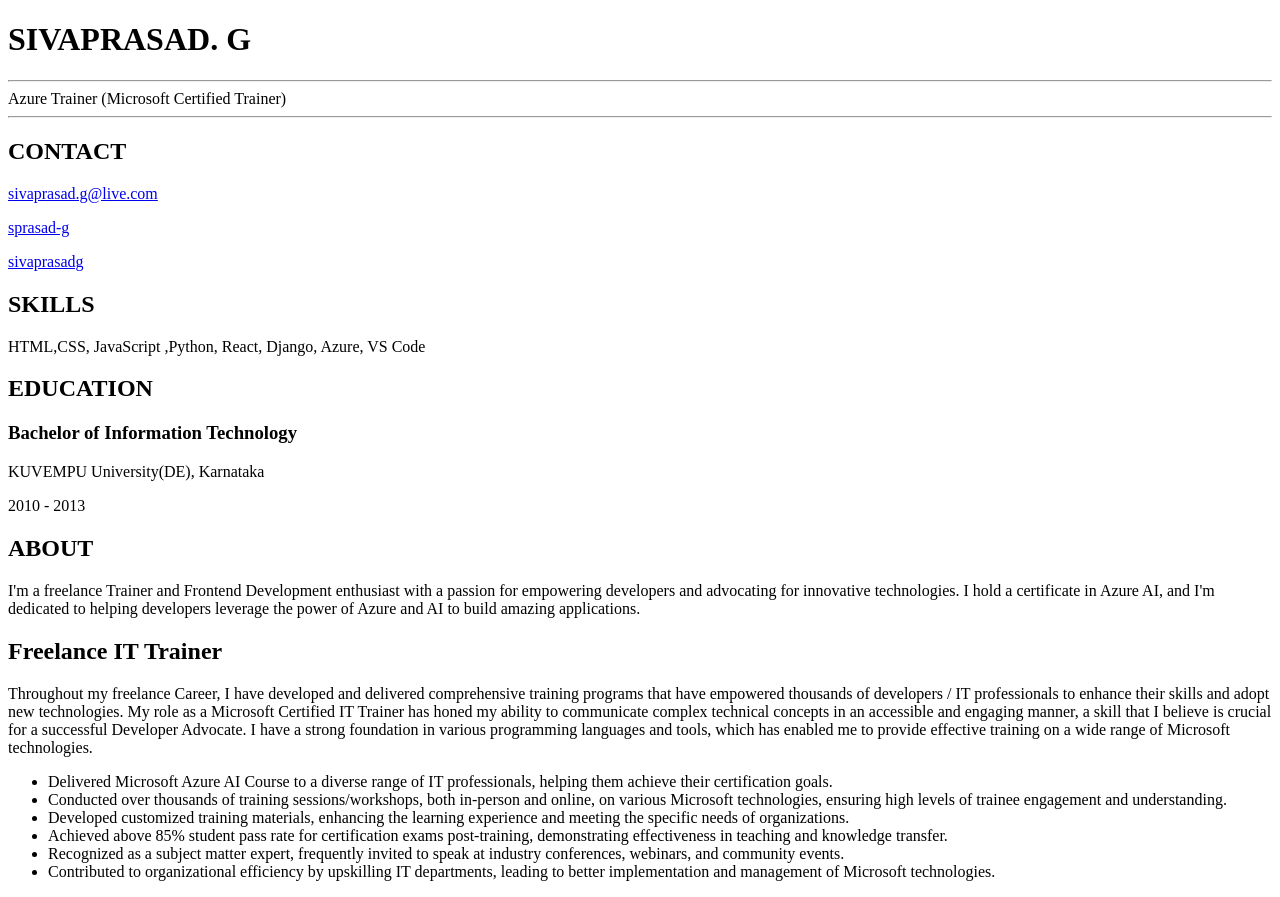
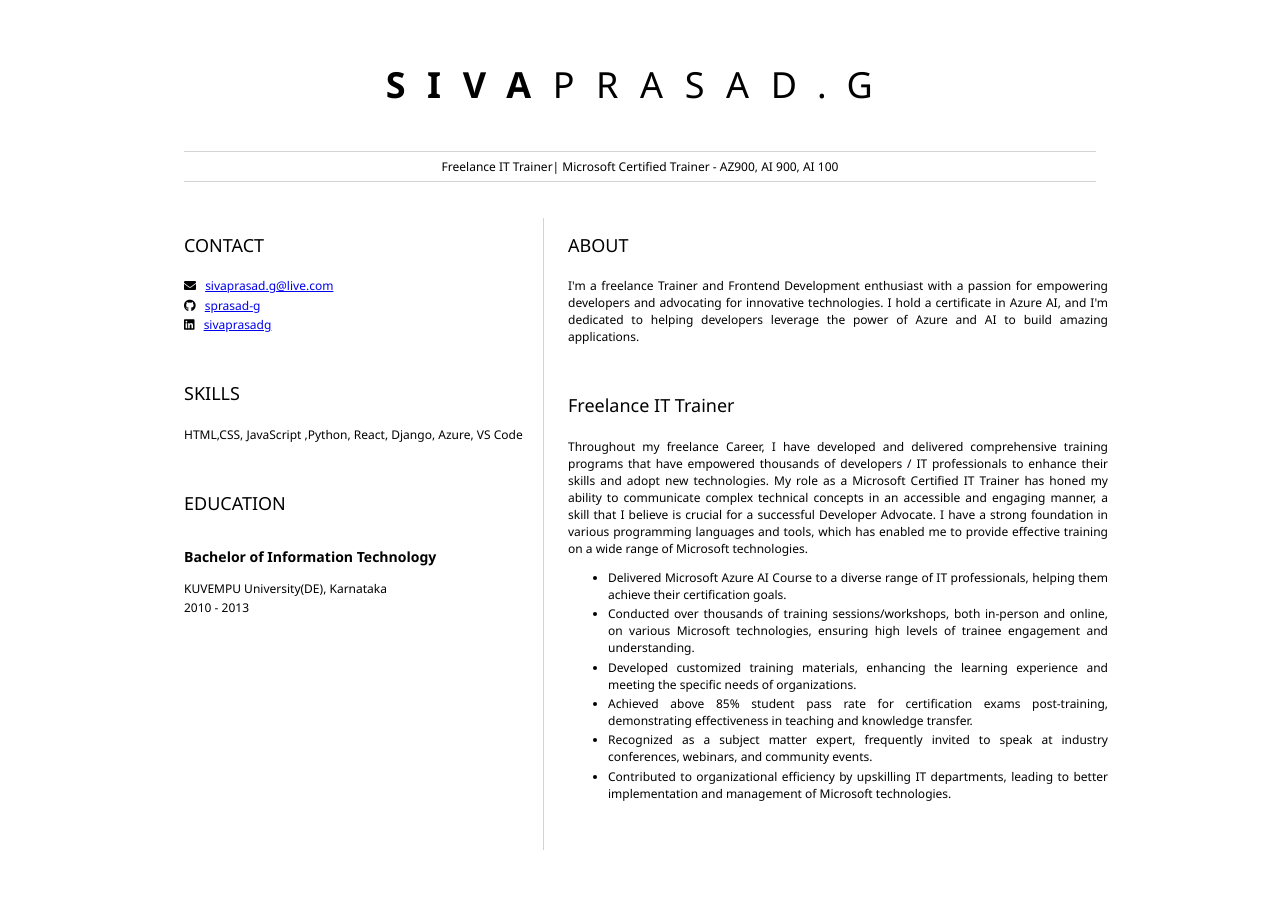
Before and after one commit to sprasad-g/_resume, a plain HTML site: page index.html in a window 1280 px wide. After the commit the page ends 850 px from the top, so only its background shows below. Drawn offline with Linux system fonts and the light colour scheme.

Commit message:
finished

```diff
--- a/index.html
+++ b/index.html
@@ -4,13 +4,18 @@
     <meta charset="UTF-8" />
     <meta name="viewport" content="width=device-width, initial-scale=1.0" />
     <title>Sivaprasad.G</title>
+    <link
+      rel="stylesheet"
+      href="https://cdnjs.cloudflare.com/ajax/libs/font-awesome/5.15.4/css/all.min.css"
+    />
+    <link rel="stylesheet" href="style.css" />
   </head>
   <body>
     <header id="header">
       <!-- resume header with your name and title -->
-      <h1>SIVAPRASAD. G</h1>
+      <h1><b>SIVA</b>PRASAD.G</h1>
       <hr />
-      Azure Trainer (Microsoft Certified Trainer)
+      Freelance IT Trainer| Microsoft Certified Trainer - AZ900, AI 900, AI 100
       <hr />
     </header>
     <main>
@@ -48,51 +53,68 @@
         <section>
           <h2>ABOUT</h2>
           <!-- about you -->
+          <p>
             I'm a freelance Trainer and Frontend Development enthusiast with a
             passion for empowering developers and advocating for innovative
             technologies. I hold a certificate in Azure AI, and I'm dedicated to
-          helping developers leverage the power of Azure and AI to build amazing
-          applications.
+            helping developers leverage the power of Azure and AI to build
+            amazing applications.
+          </p>
         </section>
         <section>
           <h2>Freelance IT Trainer</h2>
           <!-- your work experience -->
+          <p>
             Throughout my freelance Career, I have developed and delivered
             comprehensive training programs that have empowered thousands of
             developers / IT professionals to enhance their skills and adopt new
-          technologies. My role as a Microsoft Certified IT Trainer has honed my
-          ability to communicate complex technical concepts in an accessible and
-          engaging manner, a skill that I believe is crucial for a successful
-          Developer Advocate. I have a strong foundation in various programming
-          languages and tools, which has enabled me to provide effective
-          training on a wide range of Microsoft technologies.
+            technologies. My role as a Microsoft Certified IT Trainer has honed
+            my ability to communicate complex technical concepts in an
+            accessible and engaging manner, a skill that I believe is crucial
+            for a successful Developer Advocate. I have a strong foundation in
+            various programming languages and tools, which has enabled me to
+            provide effective training on a wide range of Microsoft
+            technologies.
+          </p>
           <ul>
             <li>
+              <p>
                 Delivered Microsoft Azure AI Course to a diverse range of IT
                 professionals, helping them achieve their certification goals.
+              </p>
             </li>
             <li>
+              <p>
                 Conducted over thousands of training sessions/workshops, both
-              in-person and online, on various Microsoft technologies, ensuring
-              high levels of trainee engagement and understanding.
+                in-person and online, on various Microsoft technologies,
+                ensuring high levels of trainee engagement and understanding.
+              </p>
             </li>
             <li>
+              <p>
                 Developed customized training materials, enhancing the learning
                 experience and meeting the specific needs of organizations.
+              </p>
             </li>
             <li>
+              <p>
                 Achieved above 85% student pass rate for certification exams
                 post-training, demonstrating effectiveness in teaching and
                 knowledge transfer.
+              </p>
             </li>
             <li>
-              Recognized as a subject matter expert, frequently invited to speak
-              at industry conferences, webinars, and community events.
+              <p>
+                Recognized as a subject matter expert, frequently invited to
+                speak at industry conferences, webinars, and community events.
+              </p>
             </li>
             <li>
+              <p>
                 Contributed to organizational efficiency by upskilling IT
                 departments, leading to better implementation and management of
                 Microsoft technologies.
+              </p>
             </li>
           </ul>
         </section>
--- a/style.css
+++ b/style.css
@@ -0,0 +1,54 @@
+body {
+  font-family: "Segoe UI", Tahoma, Geneva, Verdana, sans-serif;
+  font-size: 12px;
+  max-width: 960px;
+  margin: auto;
+}
+h1 {
+  font-size: 3em;
+  letter-spacing: 0.6em;
+  padding-top: 1em;
+  padding-bottom: 1em;
+}
+
+h2 {
+  font-size: 1.5em;
+  padding-bottom: 1em;
+}
+main {
+  display: grid;
+  grid-template-columns: 40% 60%;
+  margin-top: 3em;
+}
+header {
+  text-align: center;
+  margin: auto 2em;
+}
+
+section {
+  margin: auto 1em 4em 2em;
+}
+
+i {
+  margin-right: 0.5em;
+}
+
+p {
+  margin: 0.2em auto;
+  text-align: justify;
+}
+
+hr {
+  border: none;
+  background-color: lightgray;
+  height: 1px;
+}
+
+h1,
+h2 {
+  font-weight: 100;
+  margin-bottom: 0;
+}
+#mainLeft {
+  border-right: 1px solid lightgray;
+}
```
Lines whose indentation alone changed are shown as unchanged.
